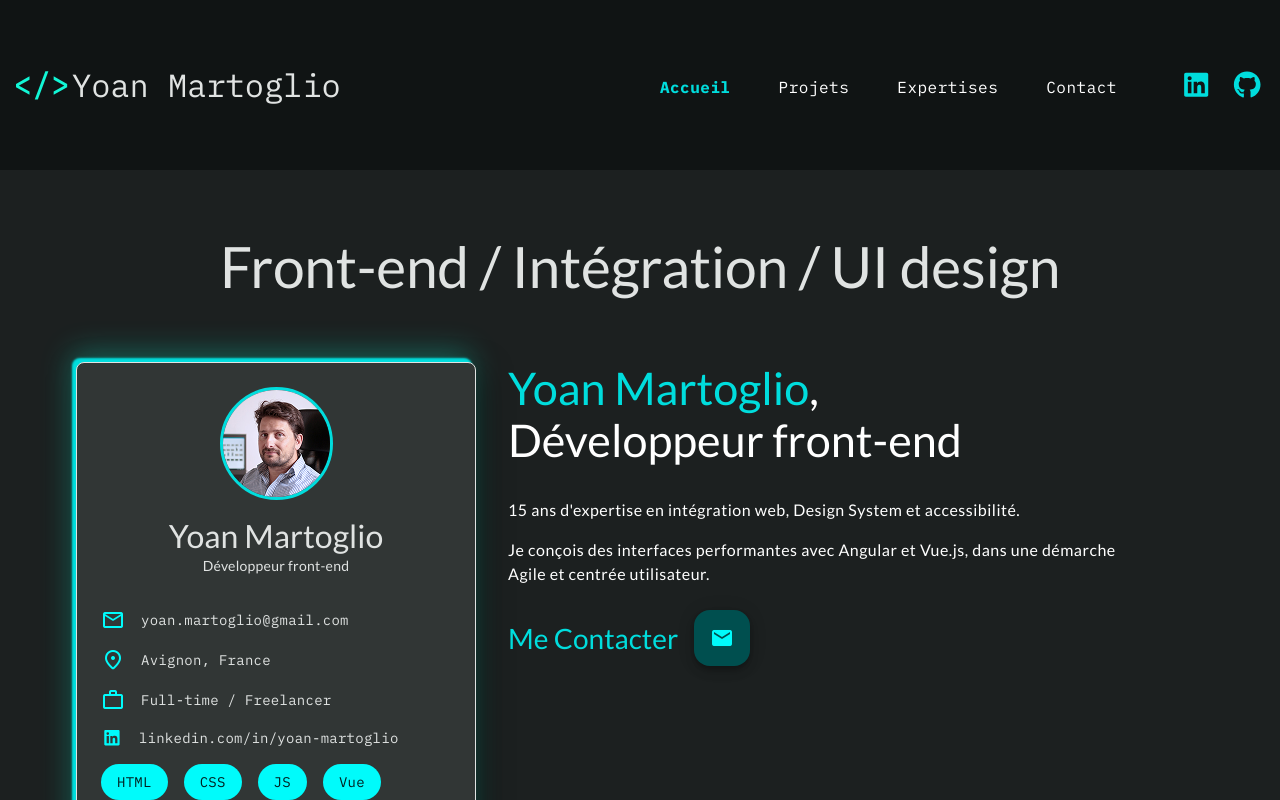
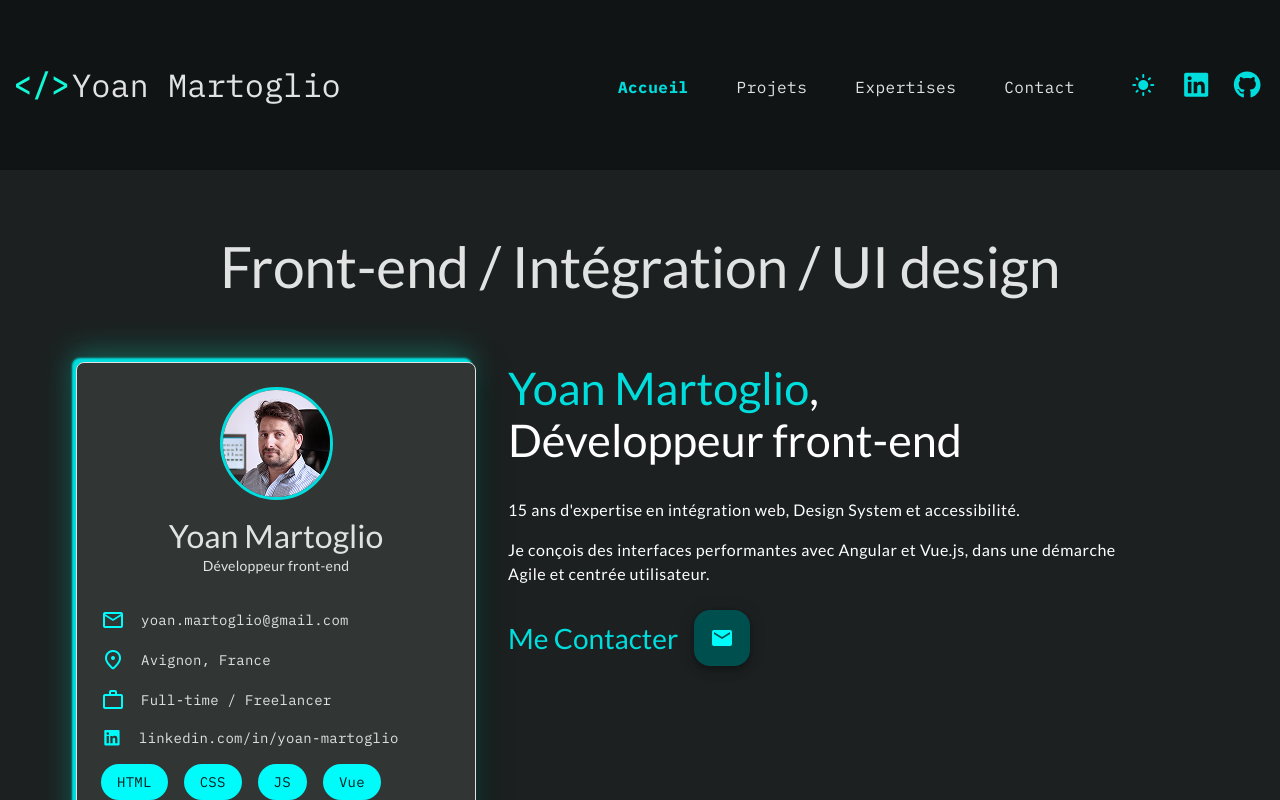
Before and after one commit to YoanMartoglio/angular-21-demo-website, an Angular app: page / in a window 1280 px wide. Shown: the top 800 px of the page. Built offline with nearby package versions, Linux system fonts and the light colour scheme.

Commit message:
refactor(header): integrate theme toggle into header layout and update color styles for improved accessibility

```diff
--- a/src/app/components/organisms/header/header.html
+++ b/src/app/components/organisms/header/header.html
@@ -29,7 +29,10 @@
           </li>
         </ul>
       </nav>
-      <app-social-link></app-social-link>
+      <div class="flex items-center gap-2">
+        <app-theme-toggle></app-theme-toggle>
+        <app-social-link></app-social-link>
+      </div>
     </div>
     <button mat-fab aria-label="Menu" class="md:hidden!" (click)="toggleMenu()" [attr.aria-expanded]="isMenuOpen">
       <mat-icon>{{ isMenuOpen ? 'close' : 'menu' }}</mat-icon>
--- a/src/app/components/organisms/header/header.scss
+++ b/src/app/components/organisms/header/header.scss
@@ -23,7 +23,7 @@
 
     a {
       @include typo('body', 'large', $emphasis: true);
-      color: $color-white;
+      color: $color-sys-on-surface;
       text-decoration: none;
       padding: $spacing-2 $spacing-4;
       border-radius: $border-radius-1;
@@ -34,7 +34,7 @@
       }
 
       &:focus {
-        outline: 2px solid $color-white;
+        outline: 2px solid $color-sys-on-surface;
         outline-offset: 2px;
       }
 
@@ -75,7 +75,7 @@
         &:hover,
         &:focus {
           background-color: rgba(255, 255, 255, 0.1);
-          color: $color-white;
+          color: $color-sys-on-surface;
         }
 
         &.active {
@@ -162,7 +162,7 @@
 
       .mobile-navigation-link {
         @include typo('body', 'large', $emphasis: true);
-        color: $color-white;
+        color: $color-sys-on-primary-container;
         text-decoration: none;
         display: block;
         padding: $spacing-4 $spacing-6;
@@ -175,18 +175,18 @@
         &:hover,
         &:focus {
           background-color: rgba(255, 255, 255, 0.1);
-          color: $color-white;
+          color: $color-sys-on-surface;
         }
 
         &:focus {
-          outline: 2px solid $color-white;
+          outline: 2px solid $color-sys-on-surface;
           outline-offset: -2px;
         }
 
         &.active {
           font-weight: bold;
           background-color: rgba(255, 255, 255, 0.15);
-          color: $color-white;
+          color: $color-sys-on-surface;
         }
       }
     }
@@ -200,7 +200,7 @@ app-button-outlined {
   z-index: 1001;
   @include mat.button-overrides(
     (
-      outlined-outline-color: $color-white,
+      outlined-outline-color: $color-sys-on-surface,
     )
   );
 }
--- a/src/app/components/organisms/header/header.ts
+++ b/src/app/components/organisms/header/header.ts
@@ -6,6 +6,7 @@ import { ButtonOutlined } from '../../atoms/button-outlined/button-outlined';
 import { Router, RouterLink, RouterLinkActive, NavigationEnd } from '@angular/router';
 import { LogoName } from '../../atoms/logo-name/logo-name';
 import { SocialLink } from '../../atoms/social-link/social-link';
+import { ThemeToggle } from '../../atoms/theme-toggle/theme-toggle';
 
 @Component({
   selector: 'app-header',
@@ -19,6 +20,7 @@ import { SocialLink } from '../../atoms/social-link/social-link';
     RouterLinkActive,
     MatIconModule,
     ButtonOutlined,
+    ThemeToggle,
   ],
   templateUrl: './header.html',
   styleUrls: ['./header.scss'],
```
